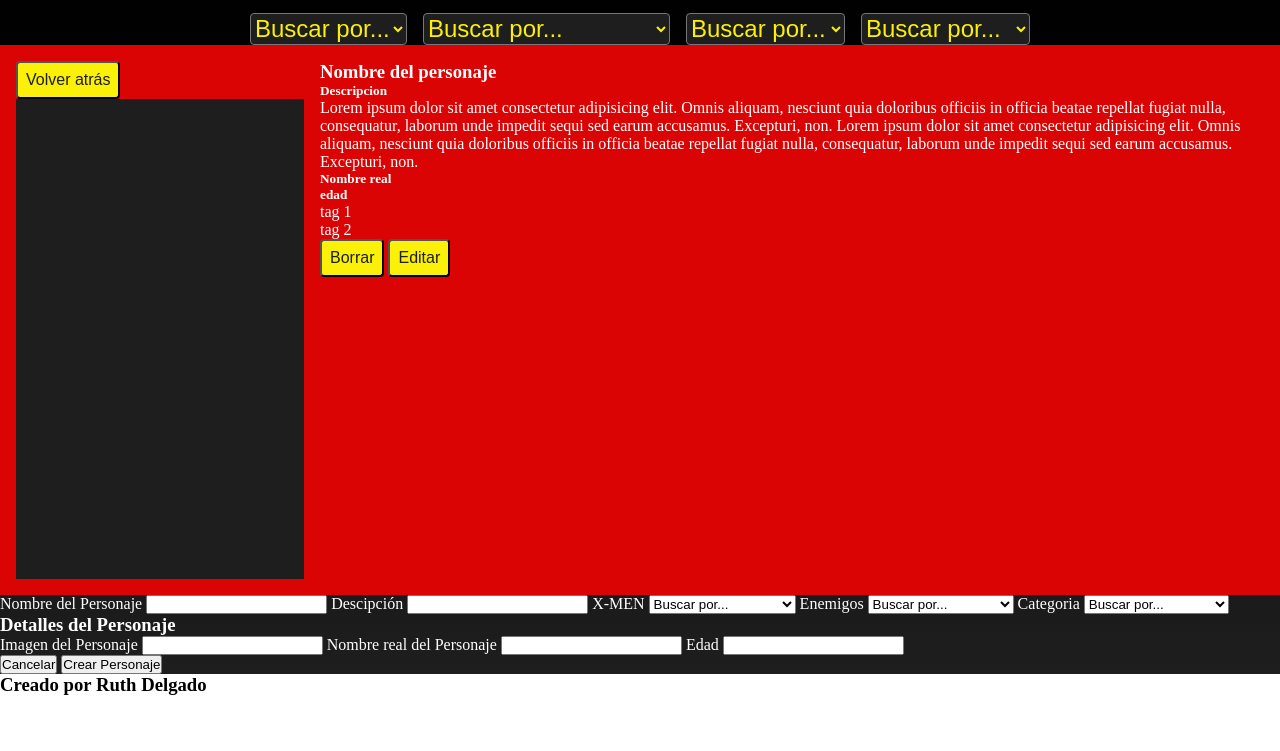
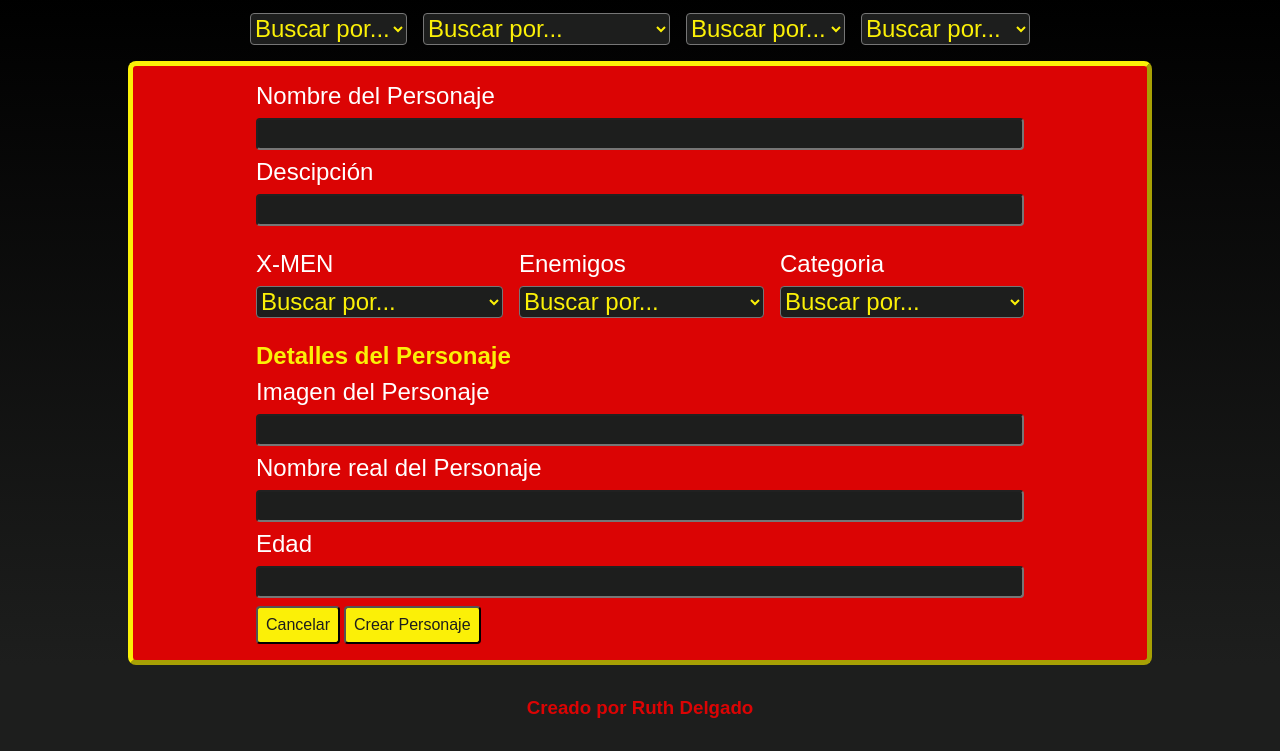
Before and after one commit to ruthdgd/AsincronismoXMEN, a plain HTML site: page index.html in a window 1280 px wide. Shown: the part 130-881 px from the top of the page. Before the commit the page ends 826 px from the top, so only its background shows below. Drawn offline with Linux system fonts and the light colour scheme; a web font is replaced by a local one.

Commit message:
diseño descktop finalizado

```diff
--- a/index.html
+++ b/index.html
@@ -50,8 +50,8 @@
         <p class="card-name">Nombre del personaje</p>
         <div class="card-img"></div>
         <div class="card-tags">
-          <p class="card-tags-text">tag 1</p>
-          <p class="card-tags-text">tag 2</p>
+          <h6 class="card-tags-text">tag 1</h6>
+          <h6 class="card-tags-text">tag 2</h6>
         </div>
         <div class="boton-div">
           <button class="boton-form">Ver detalle</button>
@@ -59,50 +59,54 @@
       </div>
     </section>
     <!-- ********************TARJETA GRANDE CON DETALLES******************* -->
-    <section class="card-l">
+    <section class="card-l hidden">
       <div class="card-l-img-box">
         <button class="boton-form">Volver atrás</button>
         <div class="card-img"></div>
       </div>
       <div class="card-description">
-        <div class="card-description-box">
           <h3>Nombre del personaje</h3>
           <h5>Descripcion</h5>
           <p>Lorem ipsum dolor sit amet consectetur adipisicing elit. Omnis aliquam, nesciunt quia doloribus officiis in officia beatae repellat fugiat nulla, consequatur, laborum unde impedit sequi sed earum accusamus. Excepturi, non. Lorem ipsum dolor sit amet consectetur adipisicing elit. Omnis aliquam, nesciunt quia doloribus officiis in officia beatae repellat fugiat nulla, consequatur, laborum unde impedit sequi sed earum accusamus. Excepturi, non.</p>
           <h5>Nombre real</h5>
           <h5>edad</h5>
+        <div class="card-tags">
+          <h6 class="card-tags-text">tag 1</h6>
+          <h6 class="card-tags-text">tag 2</h6>
         </div>
-        <div class="card-l-tags">
-          <p>tag 1</p>
-          <p>tag 2</p>
-        </div>
-        <div>
+        <div class="card-boton">
           <button class="boton-form">Borrar</button>
           <button class="boton-form">Editar</button>
         </div>
       </div>
     </section>
     <!-- ********************FORMULARIO PARA CARGAR PERSONAJE******************** -->
-    <section>
-      <form action="">
+    <section class="card-l">
+      <form class="create" action="">
         <label for="">Nombre del Personaje</label>
         <input type="text">
         <label for="">Descipción</label>
         <input type="text">
+        <div class="search">
+          <div class="search-box">
             <label for="">X-MEN</label>
-        <select name="" id="">
+            <select class="search-s" name="" id="">
               <option value="">Buscar por...</option>
               <option value="">Fundadores</option>
               <option value="">Miembros frecuentes</option>
             </select>
+          </div>
+          <div class="search-box">
             <label for="">Enemigos</label>
-        <select name="" id="">
+            <select class="search-s" name="" id="">
               <option value="">Buscar por...</option>
               <option value="">Mutantes</option>
               <option value="">No mutantes/option>
             </select>
+          </div>
+          <div class="search-box">
             <label for="">Categoria</label>
-        <select name="" id="">
+            <select class="search-s" name="" id="">
               <option value="">Buscar por...</option>
               <option value="">Omega</option>
               <option value="">Alfa</option>
@@ -112,16 +116,18 @@
               <option value="">Epsilon</option>
               <option value="">Humano sin poderes</option>
             </select>
-        <h3>Detalles del Personaje</h3>
+          </div>
+        </div>
+        <h3 class="create-title">Detalles del Personaje</h3>
         <label for="">Imagen del Personaje</label>
         <input type="text">
         <label for="">Nombre real del Personaje</label>
         <input type="text">
         <label for="">Edad</label>
         <input type="number">
-        <div>
-          <button>Cancelar</button>
-          <button>Crear Personaje</button>
+        <div class="card-boton">
+          <button class="boton-form">Cancelar</button>
+          <button class="boton-form">Crear Personaje</button>
         </div>
       </form>
     </section>
--- a/sass/_components.scss
+++ b/sass/_components.scss
@@ -1,5 +1,6 @@
 .search{
   padding-top: 1rem;
+  padding-bottom: 1rem;
   display: flex;
   justify-content: center;
   gap: 1rem;
@@ -60,8 +61,9 @@
   gap: 4px;
   .card-tags-text{
     font-family:'VTCKomixationCaps', sans-serif;
-    background-color: $red;
-    color: $yellow;
+    font-size: 1rem;
+    background-color: $black;
+    color: $white;
     border-radius: 4px;
     padding: 5px;
   }
@@ -91,12 +93,77 @@
 //TARJETAS GRANDES CON TODOS LOS DATOS
 
 .card-l{
+  width: 80%;
   padding: 1rem;
+  margin: 0 auto;
   background-color: $red;
+  border: 5px outset $yellow;
+  border-radius: 8px;
   display: flex;
+  justify-content: space-around;
   gap: 1rem;
+
   .card-l-img-box{
-    gap: 10rem;
+    display: flex;
+    flex-direction: column;
+    gap: 1rem;
+  }
+  .card-description{
+    width: 50%;
+    padding-top: 2rem;
+    display: flex;
+    flex-direction: column;
+    gap: 1rem;
+
+    h3{
+    font-family: 'VTCKomixationCaps', sans-serif;
+    font-size: 2rem;
+    }
+
+    h5{
+    font-family: 'VTCKomixationCaps', sans-serif;
+    font-size: 1.5rem;
+    }
+
+    p{
+      font-family: 'Salad Trial', sans-serif;
+      font-size: 1.2rem;
+    }
+    .card-boton{
+      display: flex;
+      justify-content: space-around;
+    }
+  }
+}
+
+//FORMULARIO PARA AGREGAR PERSONAJES
+.create{
+  display: flex;
+  flex-direction: column;
+  gap: 0.5rem;
+
+  .search-box{
+    display: flex;
+    flex-direction: column;
+    gap: 0.5rem;
   }
 
+  label{
+    font-family: 'VTCKomixationCaps', sans-serif;
+    font-size: 1.5rem;
+  }
+
+  input{
+    height: 2rem;
+    background-color: $black;
+    border-radius: 4px;
+    color: $yellow;
+    font-family: 'VTCKomixationCaps', sans-serif;
+  }
+
+  .create-title{
+    font-family: 'VTCKomixationCaps', sans-serif;
+    color: $yellow;
+    font-size: 1.5rem;
+  }
 }
--- a/sass/_layout.scss
+++ b/sass/_layout.scss
@@ -20,8 +20,12 @@
   }
 }
 
-//SECCION DE LAS TARJETAS PEQUEÑAS
-.card{
-  padding:2rem;
-  display: flex;
+//FOOTER
+
+footer{
+  padding: 2rem;
+  background-color: $black;
+  font-family: 'VTCKomixationCaps', sans-serif;
+  text-align: center;
+  color: $red;
 }
```
Also changed, not shown: style.css, 1 other file. Lines whose indentation alone changed are shown as unchanged.
